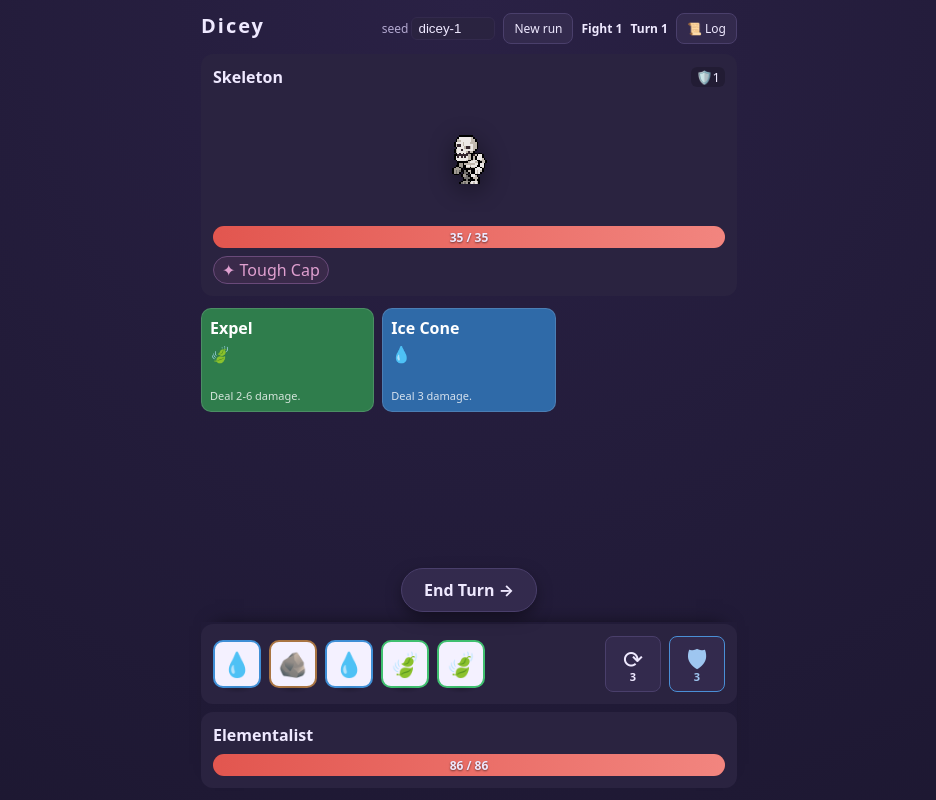
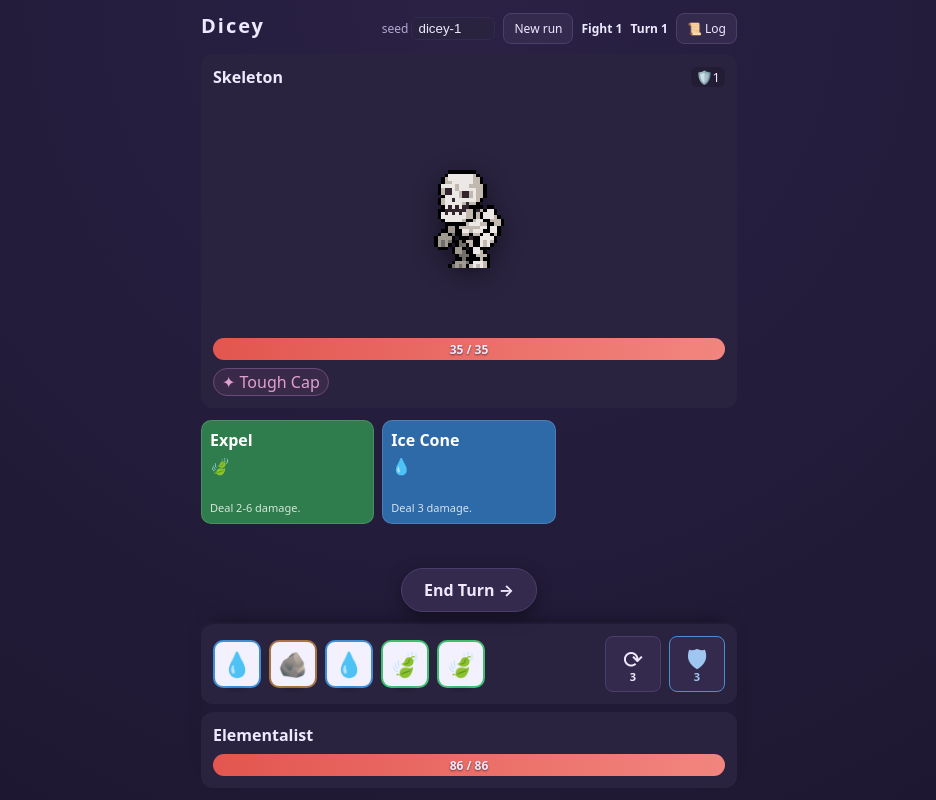
Before and after one commit to jborthwick/dicey, a React (Vite) app: page / in a window 1280 px wide. Shown: the whole page, without its empty margins (171-1107 px from the left). Built offline with nearby package versions, Linux system fonts and the light colour scheme.

Commit message:
style(ui): scale up enemy sprites ~2x
Bump .enemy-stage's height clamp (base + both short-viewport media
queries) — the sprite canvas renders at height:100% of this box, so
its on-screen size is fully driven by these values.

```diff
--- a/src/ui/styles.css
+++ b/src/ui/styles.css
@@ -225,7 +225,7 @@ button:disabled {
   justify-content: center;
   align-items: flex-end;
   /* Keep the hand (and a peek of a 2nd row) above the pinned dock. */
-  height: clamp(88px, 14vh, 140px);
+  height: clamp(168px, 28vh, 270px);
   margin: 4px 0 6px;
   overflow: hidden;
 }
@@ -248,12 +248,12 @@ button:disabled {
 /* Short phones: reclaim more room for a 2-row hand above the pinned dock. */
 @media (max-height: 740px) {
   .enemy-stage {
-    height: clamp(72px, 12vh, 112px);
+    height: clamp(140px, 24vh, 216px);
   }
 }
 @media (max-height: 640px) {
   .enemy-stage {
-    height: clamp(64px, 11vh, 96px);
+    height: clamp(124px, 22vh, 184px);
   }
   .card {
     min-height: 88px;
```
